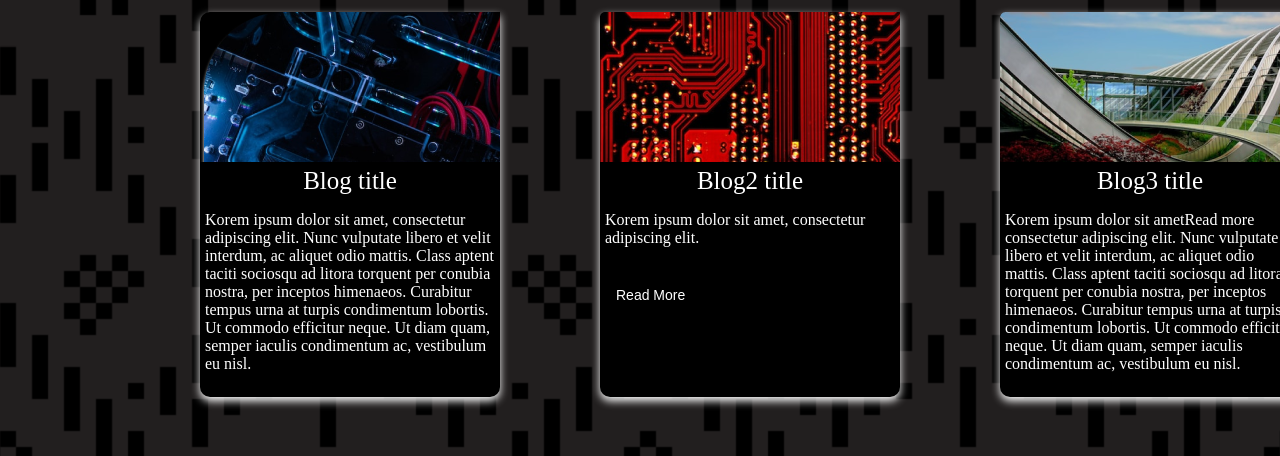
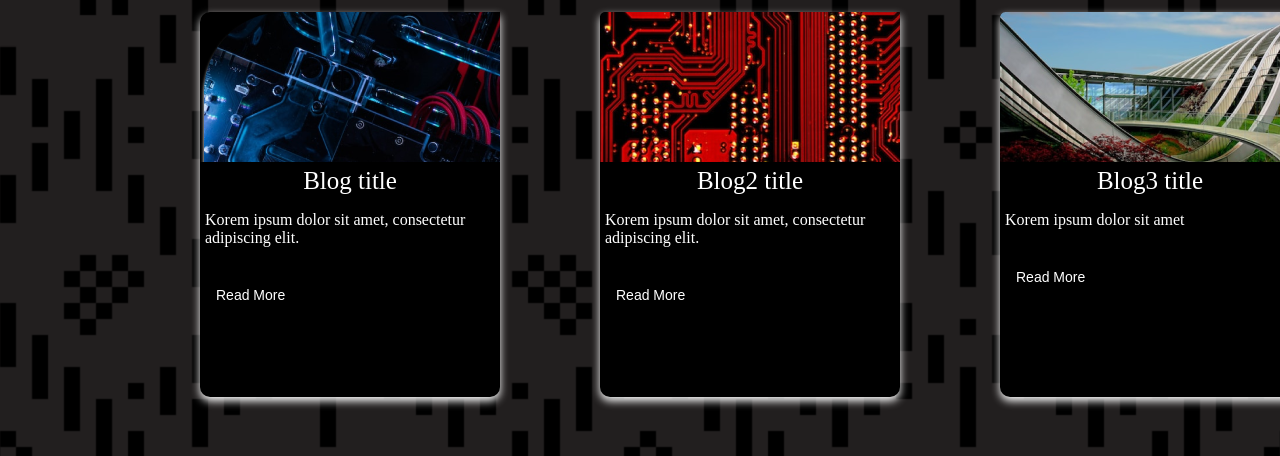
Before and after one commit to ReneNtabana/my-brand-frontend, a plain HTML site: page blog.html in a window 1280 px wide. Shown: the part 193-649 px from the top of the page. Drawn offline with Linux system fonts and the light colour scheme.

Commit message:
blog rendering

```diff
--- a/blog.html
+++ b/blog.html
@@ -29,7 +29,9 @@
             <div class="blog1-container">
                 <div class="blog1-image"></div>
                 <div class="blog1-tittle">Blog title</div>
-                <p>Korem ipsum dolor sit amet, consectetur adipiscing elit. Nunc vulputate libero et velit interdum, ac aliquet odio mattis. Class aptent taciti sociosqu ad litora torquent per conubia nostra, per inceptos himenaeos. Curabitur tempus urna at turpis condimentum lobortis. Ut commodo efficitur neque. Ut diam quam, semper iaculis condimentum ac, vestibulum eu nisl.</p>
+                <p>Korem ipsum dolor sit amet, consectetur adipiscing elit.</p>
+                <p class="more"> Nunc vulputate libero et velit interdum, ac aliquet odio mattis. Class aptent taciti sociosqu ad litora torquent per conubia nostra, per inceptos himenaeos. Curabitur tempus urna at turpis condimentum lobortis. Ut commodo efficitur neque. Ut diam quam, semper iaculis condimentum ac, vestibulum eu nisl.</p>
+                <button type="button" class="read-more">Read More</button>
             </div>
             <div class="blog2-container">
                 <div class="blog2-image"></div>
@@ -41,7 +43,9 @@
             <div class="blog3-container">
                 <div class="blog3-image"></div>
                 <div class="blog3-tittle">Blog3 title</div>
-                <p>Korem ipsum dolor sit amet<a class="more-content">Read more</a> consectetur adipiscing elit. Nunc vulputate libero et velit interdum, ac aliquet odio mattis. Class aptent taciti sociosqu ad litora torquent per conubia nostra, per inceptos himenaeos. Curabitur tempus urna at turpis condimentum lobortis. Ut commodo efficitur neque. Ut diam quam, semper iaculis condimentum ac, vestibulum eu nisl.</p>
+                <p>Korem ipsum dolor sit amet</p>
+                <p class="more"> consectetur adipiscing elit. Nunc vulputate libero et velit interdum, ac aliquet odio mattis. Class aptent taciti sociosqu ad litora torquent per conubia nostra, per inceptos himenaeos. Curabitur tempus urna at turpis condimentum lobortis. Ut commodo efficitur neque. Ut diam quam, semper iaculis condimentum ac, vestibulum eu nisl.</p>
+                <button type="button" class="read-more">Read More</button>
             </div>
         </div>
             <Div class="social-icons">
```
